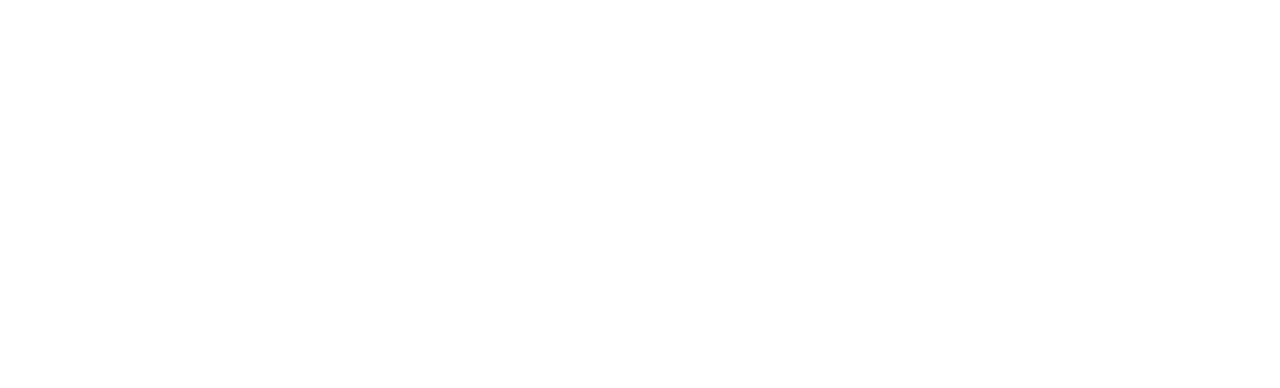
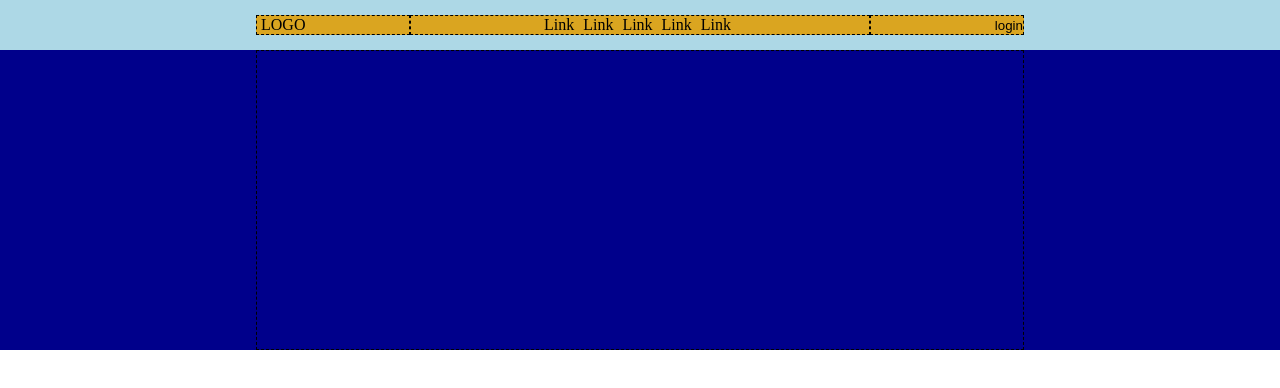
Before and after one commit to PietroSavini/htmlcss-struttura-discord, a plain HTML site: page index.html in a window 1280 px wide. Drawn offline with Linux system fonts and the light colour scheme.

Commit message:
add.header section+styling

```diff
--- a/css/style.css
+++ b/css/style.css
@@ -8,26 +8,99 @@
 /* COMMON  */
 
 :root{
+    --border: 1px dashed black;
     /* header colors */
-    --pinkHeader:#EE82EE;
-    --blueHeader:#00008B;
-    --orangeHeader:#DAA520;
-    --azureHeader:#ADD8E6;
+    --Hpink:#EE82EE;
+    --Hblue:#00008B;
+    --Horange:#DAA520;
+    --Hazure:#ADD8E6;
     /* main colors*/
-    --Mainpink: #FFC0CB;
-    --blueMain:#1E90FF;
-    --greenMain:#228B22;
-    --greyMain:#D3D3D3;
+    --Mpink: #FFC0CB;
+    --Mblue:#1E90FF;
+    --Mgreen:#228B22;
+    --Mgrey:#D3D3D3;
     /* footer colors */
-    --pinkFooter:#FFB6C1;
-    --azureFooter:#20B2AA;
-    --salmonFooter:#F08080;
-    --aquaFooter:#7CF8CE;
+    --Fpink:#FFB6C1;
+    --Fazure:#20B2AA;
+    --Fsalmon:#F08080;
+    --Faqua:#7CF8CE;
+
+}
+section{
+    display: flex;
+    justify-content: center;
+}
+.wrapper{
+    width: 60%;
+    margin: 0 auto;
+
 
 }
 
+.wrapper-main{
+    height: 300px;
+    width: 60%;
+    /* debug */
+    border: var(--border);
+}
+
+ul{
+    list-style-type: none;
+}
+
+a{
+    text-decoration: none;
+    color: inherit;
+}
+
+button{
+    background-color: inherit;
+    text-decoration: none;
+    border: none;
+}
+/* Header section */
+
 .header-nav{
-    background-color: --;
+    display: flex;
+    align-items: center;
+    background-color: var(--Hazure);
     width: 100%;
-    height: 100px;
+    height: 50px;
+    padding: 0.3rem 0;
 }
+
+.navbar{
+    display: flex;
+    /* debug */
+    background-color: var(--Horange);
+}
+
+.logo{
+    width: 20%;
+    border: var(--border);
+
+}
+.navbar li{
+    display: inline-block;
+    margin-right: 5px;
+}
+
+.navbar .links{
+    text-align: center;
+    width: 60%;
+    /* debug */
+    border: var(--border);
+}
+.login{
+    width: 20%;
+    text-align: right;
+    /* debug */
+    border: var(--border);
+}
+
+/* /HeaderNavbar Styling */
+
+/* MainHeader Styling */
+.main-header{
+    background-color: var(--Hblue);
+}
--- a/index.html
+++ b/index.html
@@ -11,10 +11,38 @@
 <!-- header section -->
     <header>
         <section class="header-nav">
+            <div class="wrapper">
+                <div class="navbar">
+                    <div class="logo">
+                        <img src="" alt="">
+                        LOGO
+                    </div>
+                    <div class="links">
+                        <ul>
+                            <li><a href="">Link</a></li>
+                            <li><a href="">Link</a></li>
+                            <li><a href="">Link</a></li>
+                            <li><a href="">Link</a></li>
+                            <li><a href="">Link</a></li>
+                        </ul>
+                    </div>
+                    <div class="login"><button>login</button></div>
+                </div>
+            </div>
+        </section>
+        <!-- /HeaderNavbar -->
+
+        <!-- MainHeader -->
+        <section class="main-header">
+            <div class="wrapper-main">
+
+            </div>
 
         </section>
+    </header>
+    <!--  -->
 
-    </header>
+
 
 
 </body>
```
